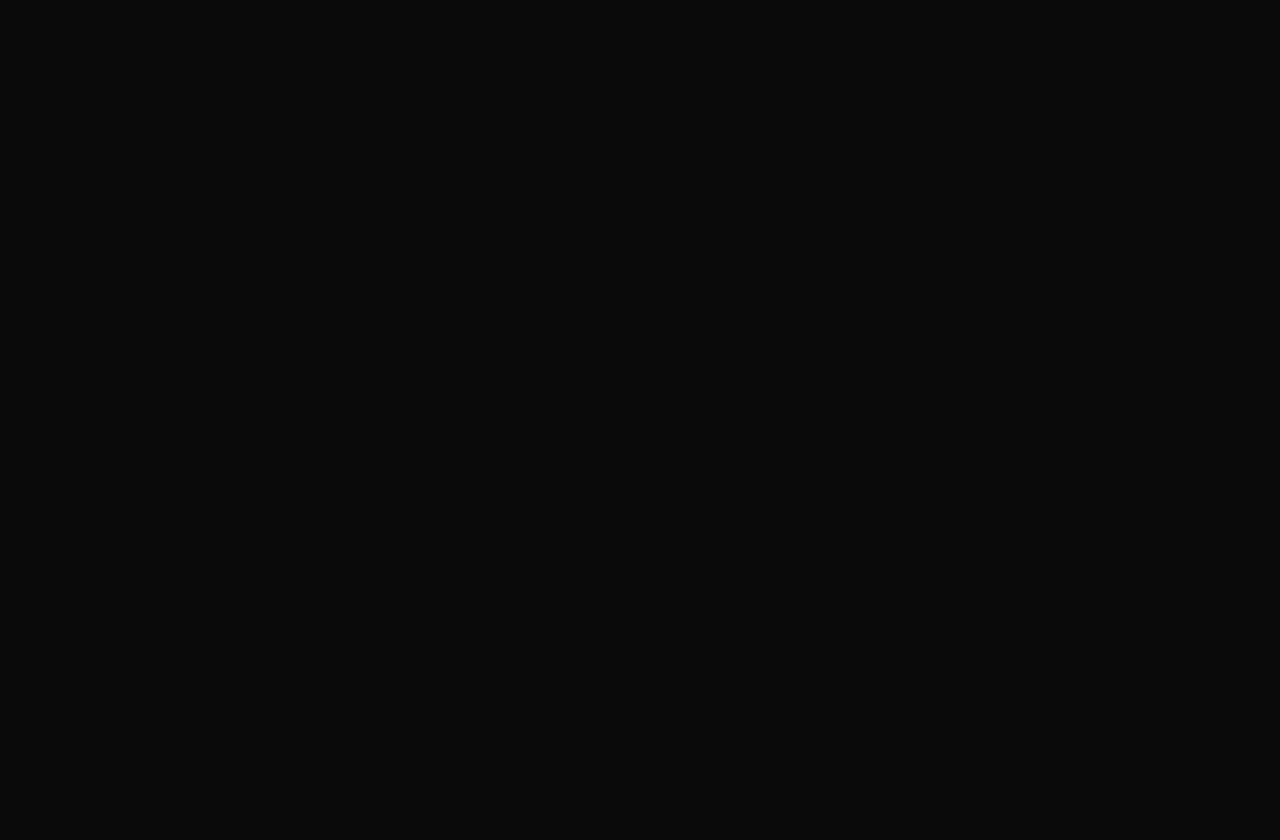
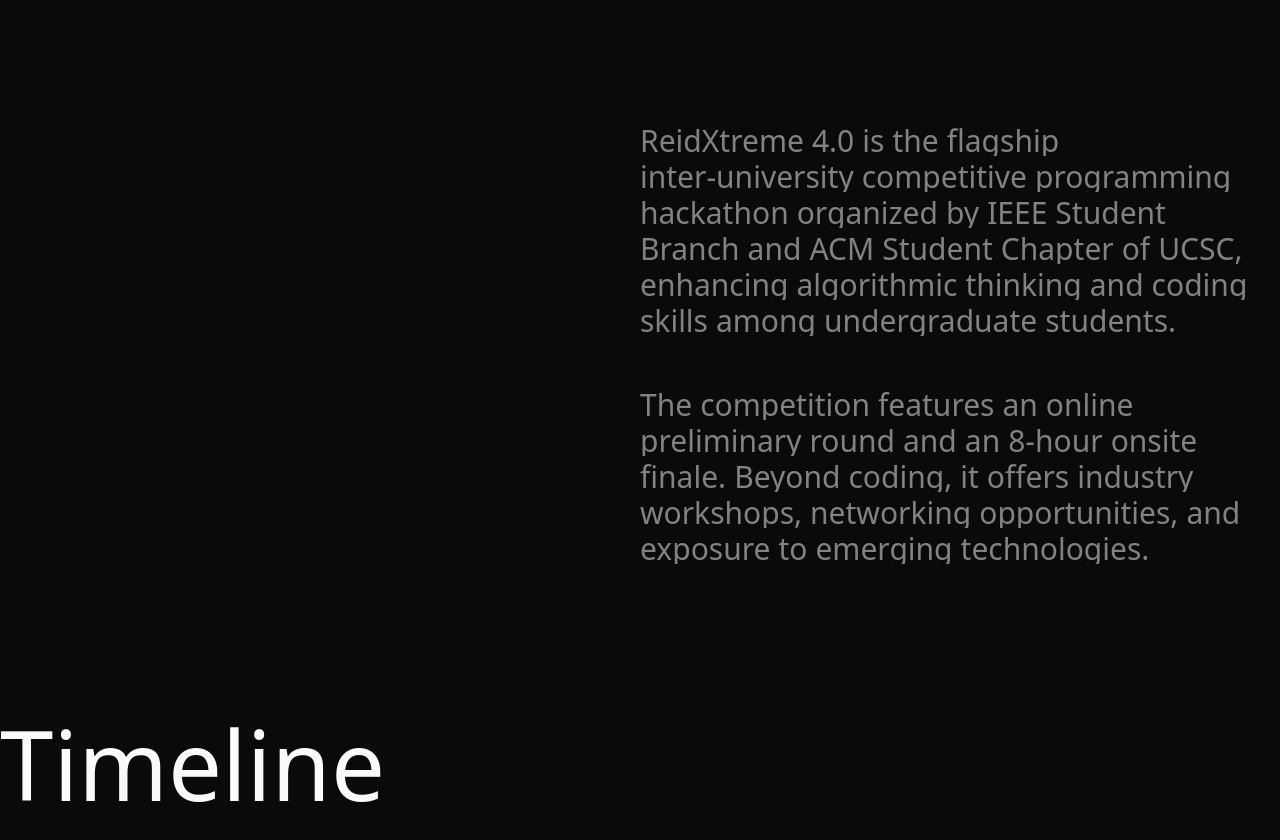
Before and after one commit to IEEEUCSC/reidxtreme-4.0, a Next.js app: page / in a window 1280 px wide. Shown: the part 1360-2200 px from the top of the page. Built offline with nearby package versions, Linux system fonts and the light colour scheme.

Commit message:
Add About section with animated text scroll
Introduces a new About section to the homepage, featuring the TextScroll component for animated word-by-word text reveal using GSAP and ScrollTrigger. Updates app/page.tsx to include the About section and supporting layout changes.

```diff
--- a/app/page.tsx
+++ b/app/page.tsx
@@ -4,8 +4,8 @@
 import Footer from "@/components/Footer";
 import Hero from "@/components/Hero";
 import Timeline from "@/components/Timeline";
-import { redirect } from "next/navigation";
-import { useEffect } from "react";
+
+import About from "@/components/About";
 
 export default function Home() {
   const handleFrameProgress = (progress: number) => {
@@ -19,6 +19,8 @@
       <ScrollBackground />
       <main className="relative min-h-screen">
         <Hero />
+        <section className="relative min-h-[50vh] w-full"></section>
+        <About />
         <Timeline />
         <Footer />
       </main>
--- /dev/null
+++ b/components/About/TextScroll.tsx
@@ -0,0 +1,55 @@
+"use client";
+
+import { useGSAP } from "@gsap/react";
+import gsap from "gsap";
+import { ScrollTrigger } from "gsap/all";
+
+import React from "react";
+
+gsap.registerPlugin(ScrollTrigger);
+
+const TextScroll = ({
+  children,
+  selector,
+  className,
+}: {
+  children: string;
+  selector: string;
+  className?: string;
+}) => {
+  const words = children.split(" ");
+
+  useGSAP(() => {
+    gsap.fromTo(
+      `.${selector}`,
+      {
+        opacity: 0.5,
+      },
+      {
+        ease: "none", // Animation easing.
+        opacity: 1,
+        stagger: 0.03,
+        scrollTrigger: {
+          trigger: `.${selector}`,
+          start: "top bottom-=35%",
+          end: "bottom center+=5%",
+          scrub: true,
+        },
+      },
+    );
+  }, []);
+  return (
+    <p className="">
+      {words.map((word, index) => (
+        <span
+          key={index}
+          className={`mr-2 inline-block overflow-hidden leading-none ${className} ${selector}`}
+        >
+          {word}
+        </span>
+      ))}
+    </p>
+  );
+};
+
+export default TextScroll;
--- /dev/null
+++ b/components/About/index.tsx
@@ -0,0 +1,28 @@
+import TextScroll from "./TextScroll";
+
+export default function About() {
+  return (
+    <section className="relative min-h-screen w-full">
+      <div className="relative container mx-auto flex min-h-screen items-end py-4 lg:py-[70px]">
+        <div className="grid-cols-2 md:grid">
+          <div></div>
+          <div>
+            <TextScroll className="text-3xl font-medium" selector="about-1">
+              ReidXtreme 4.0 is the flagship inter-university competitive
+              programming hackathon organized by IEEE Student Branch and ACM
+              Student Chapter of UCSC, enhancing algorithmic thinking and coding
+              skills among undergraduate students.
+            </TextScroll>
+            <br />
+            <br />
+            <TextScroll className="text-3xl font-medium" selector="about-1">
+              The competition features an online preliminary round and an 8-hour
+              onsite finale. Beyond coding, it offers industry workshops,
+              networking opportunities, and exposure to emerging technologies.
+            </TextScroll>
+          </div>
+        </div>
+      </div>
+    </section>
+  );
+}
```
Also changed, not shown: 2 other files (tests, documents, lock files or other folders).
